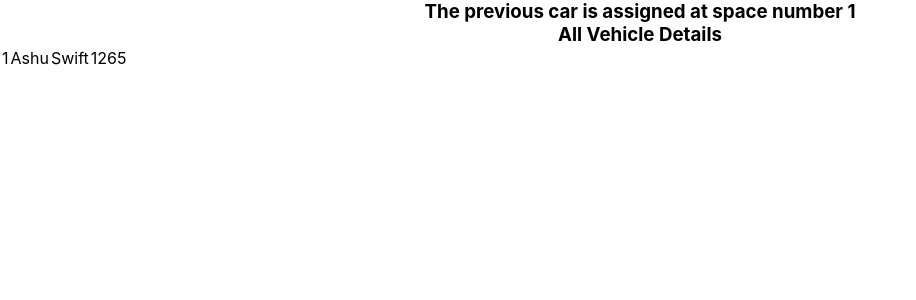
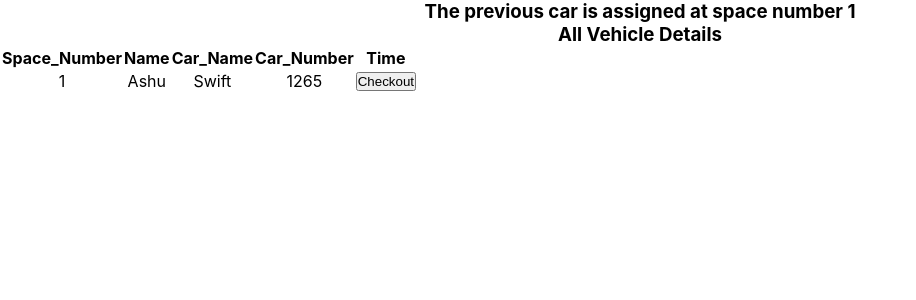
Before and after one commit to AshishSaini123/ParkingApp, a React (Create React App) app in the folder park/: page /vehiclelist in a window 1280 px wide. Shown: the top 300 px of the page, without its empty margins (0-916 px from the left). Built offline with nearby package versions, Linux system fonts and the light colour scheme.

Commit message:
adding all the pages with linked each other and fully working app

```diff
--- a/park/src/AlllRoutes/AllRoutes.tsx
+++ b/park/src/AlllRoutes/AllRoutes.tsx
@@ -12,7 +12,7 @@ const AllRoutes:React.FC=()=>{
                 <Route path="/" element={<UserForm />}/>
                 <Route path="/details" element={<VehicleDetails />}/>
                 <Route path="/vehiclelist" element={<VehicleList/>}/>
-                <Route path="/checkOut" element={<Checkout/>}/>
+                <Route path="/checkOut/:index" element={<Checkout/>}/>
                 <Route path="*" element={<div>Error 404 No Page found.....</div>} />
             </Routes>
         </Router>
--- a/park/src/components/Checkout.tsx
+++ b/park/src/components/Checkout.tsx
@@ -1,9 +1,43 @@
 
 import React from "react";
-import { useState } from "react";
+import { useState,useEffect } from "react";
+import {useSelector,useDispatch} from "react-redux";
+import {useParams} from "react-router-dom"
+import { InitialReducer } from "../@types/initialReducer";
+import { User } from "../@types/User";
+import { DelAction } from "./action";
+
+type para={
+    index?:number;
+}
 const Checkout:React.FC=()=>{
+
+    const[chk_out_car,setCar]=useState<User>({name:'',car_name:'',car_number:'',space_number:0});
     const [status,setStatus]=useState<Boolean>(false);
     const [loading,setLoading]=useState<Boolean>(false);
+
+    const param:para=useParams();
+
+
+
+    const dispatch=useDispatch();
+    const data:InitialReducer=useSelector<InitialReducer,InitialReducer>((state:InitialReducer)=>{
+        return state;
+    })
+
+    const filter=()=>{
+
+        let checkout_car=data.alloted.filter(ele=>{
+            return ele.space_number==param.index;
+        })
+
+        setCar(checkout_car[0]);
+
+    }
+
+    useEffect(() => {
+       filter()
+    }, [])
 
     const handleClick=()=>{
         setLoading(true);
@@ -11,15 +45,16 @@ const Checkout:React.FC=()=>{
         setTimeout(()=>{
             setLoading(false);
         },1000)
+        DelAction(chk_out_car,dispatch)();
     }
     return (
         <div>
             {status?
             <div>
-                {loading?<h4>...loading</h4>:<h3>You have paid the bill now you can go</h3>}
+                {loading?<h4>...loading</h4>:<h3>You have paid the bill now you can take out your car....Thank you</h3>}
             </div>:
             <div>
-                <h3>{`Your Need to pay ${5} to us`}</h3>
+                <h3>{`Hello ${chk_out_car?.name}...We hope you had a good parking experience with us...All you need to pay ${5} to us for this parking`}</h3>
                 <button onClick={handleClick}>Pay Now</button>
             </div>}
         </div>
--- a/park/src/components/VehicleList.tsx
+++ b/park/src/components/VehicleList.tsx
@@ -5,13 +5,21 @@ import React from "react";
 import{useSelector} from "react-redux"
 import { useState } from "react";
 import { InitialReducer } from "../@types/initialReducer";
-
+// import { DelAction } from "./action";
+import { User } from "../@types/User";
+import {useDispatch} from "react-redux"
+import {useNavigate} from "react-router-dom";
 const VehicleList:React.FC=()=>{
-    const [list,setList]=useState<InitialReducer|null>(null)
+    // const dispatch=useDispatch();
+    const nav=useNavigate();
     const data:InitialReducer=useSelector<InitialReducer,InitialReducer>((state:InitialReducer)=>{
         return state;
     })
     console.log(data);
+    const handleClick=(i:number)=>{
+        nav(`/checkout/${i}`)
+        // DelAction(i,dispatch)();
+    }
     return (
         <div>
             <h3>{`The previous car is assigned at space number ${data.alloted[data.alloted.length-1].space_number}`}</h3>
@@ -19,13 +27,21 @@ const VehicleList:React.FC=()=>{
 
             <div>
                 <table>
-                {data.alloted.map(ele=>{
+                    <tr>
+                        <th>Space_Number</th>
+                        <th>Name</th>
+                        <th>Car_Name</th>
+                        <th>Car_Number</th>
+                        <th>Time</th>
+                    </tr>
+                {data.alloted.map((ele)=>{
                     return (
                         <tr>
-                            <td>{ele.space_number   }</td>
+                            <td>{ele.space_number}</td>
                             <td>{ele.name}</td>
                             <td>{ele.car_name}</td>
                             <td>{ele.car_number}</td>
+                            <td><button onClick={()=>handleClick(ele.space_number)}>Checkout</button></td>
                         </tr>
                     )
                 })}
--- a/park/src/components/action.tsx
+++ b/park/src/components/action.tsx
@@ -2,7 +2,6 @@
 import { Dispatch } from "redux";
 import { User } from "../@types/User"
 const AddAction=(User:User,dispatch:Dispatch)=>{
-    console.log("inside add");
     return ()=>{
         dispatch({
             type:"Add",
@@ -11,8 +10,9 @@ const AddAction=(User:User,dispatch:Dispatch)=>{
     }
 }
 
-const DelAction=(id:User)=>{
-    return (dispatch:Dispatch)=>{
+const DelAction=(id:User,dispatch:Dispatch)=>{
+    console.log("inside delete")
+    return ()=>{
         dispatch({
         type:"Delete",
         payload:id
--- a/park/src/components/reducer.tsx
+++ b/park/src/components/reducer.tsx
@@ -19,6 +19,7 @@ const MyReducer=(state=initial,action:Action)=>{
             return{...state,alloted,free};
         }
         case "Delete":{
+            console.log("inside reducer delete")
             let alloted=state.alloted.filter(ele=>{
                 return ele.space_number!==action.payload.space_number
             })
```
